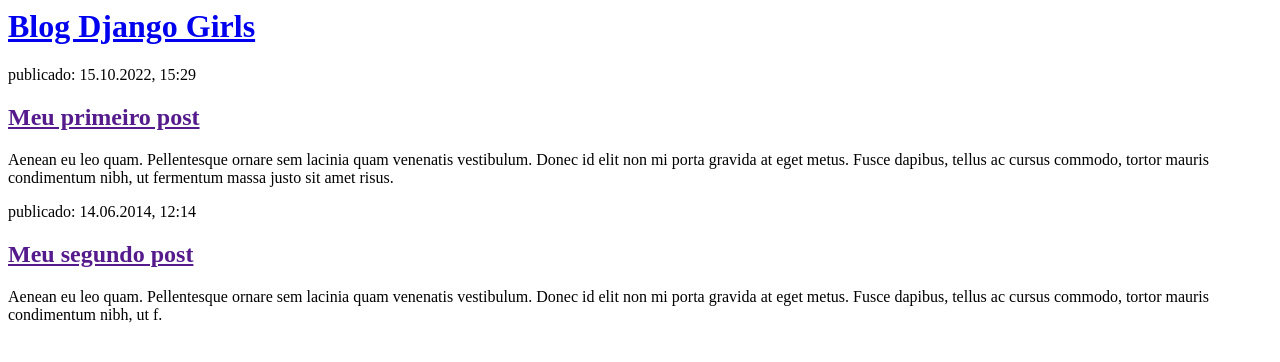
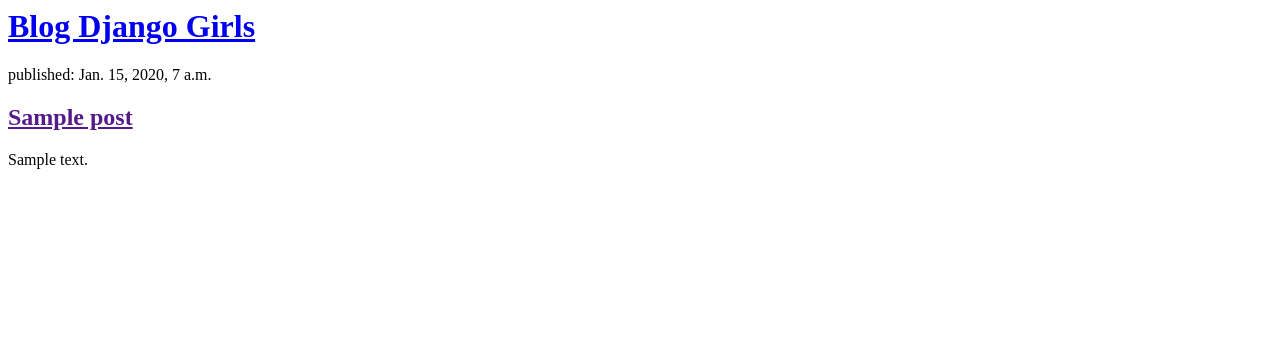
Before and after one commit to Ellemaamorim/djangoGirls, a Django app: page / in a window 1280 px wide. Shown: the top 362 px of the page. Run offline with Django 3.2, Linux system fonts and the light colour scheme; tables that the repository leaves empty hold one stand-in row (values such as "Sample post").

Commit message:
Modified templates to display posts from database.

```diff
--- a/blog/templates/blog/post_list.html
+++ b/blog/templates/blog/post_list.html
@@ -1,3 +1,4 @@
+
 <html>
     <head>
         <title>Blog Django Girls</title>
@@ -6,17 +7,13 @@
         <div>
             <h1><a href="/">Blog Django Girls</a></h1>
         </div>
+        {% for post in posts %}
+            <div>
+                <p>published: {{ post.published_date }}</p>
+                <h2><a href="">{{ post.title }}</a></h2>
+                <p>{{ post.text|linebreaksbr }}</p>
+            </div>
+        {% endfor %}
 
-        <div>
-            <p>publicado: 15.10.2022, 15:29</p>
-            <h2><a href="">Meu primeiro post</a></h2>
-            <p>Aenean eu leo quam. Pellentesque ornare sem lacinia quam venenatis vestibulum. Donec id elit non mi porta gravida at eget metus. Fusce dapibus, tellus ac cursus commodo, tortor mauris condimentum nibh, ut fermentum massa justo sit amet risus.</p>
-        </div>
-
-        <div>
-            <p>publicado: 14.06.2014, 12:14</p>
-            <h2><a href="">Meu segundo post</a></h2>
-            <p>Aenean eu leo quam. Pellentesque ornare sem lacinia quam venenatis vestibulum. Donec id elit non mi porta gravida at eget metus. Fusce dapibus, tellus ac cursus commodo, tortor mauris condimentum nibh, ut f.</p>
-        </div>
     </body>
 </html>
--- a/blog/views.py
+++ b/blog/views.py
@@ -1,5 +1,8 @@
 from django.shortcuts import render
+from .models import Post
+from django.utils import timezone
 
 # Create your views here.
 def post_list(request):
-    return render(request, 'blog/post_list.html', {})
+    posts = Post.objects.filter(published_date__lte=timezone.now()).order_by('published_date')
+    return render(request, 'blog/post_list.html', {'posts': posts})
```
